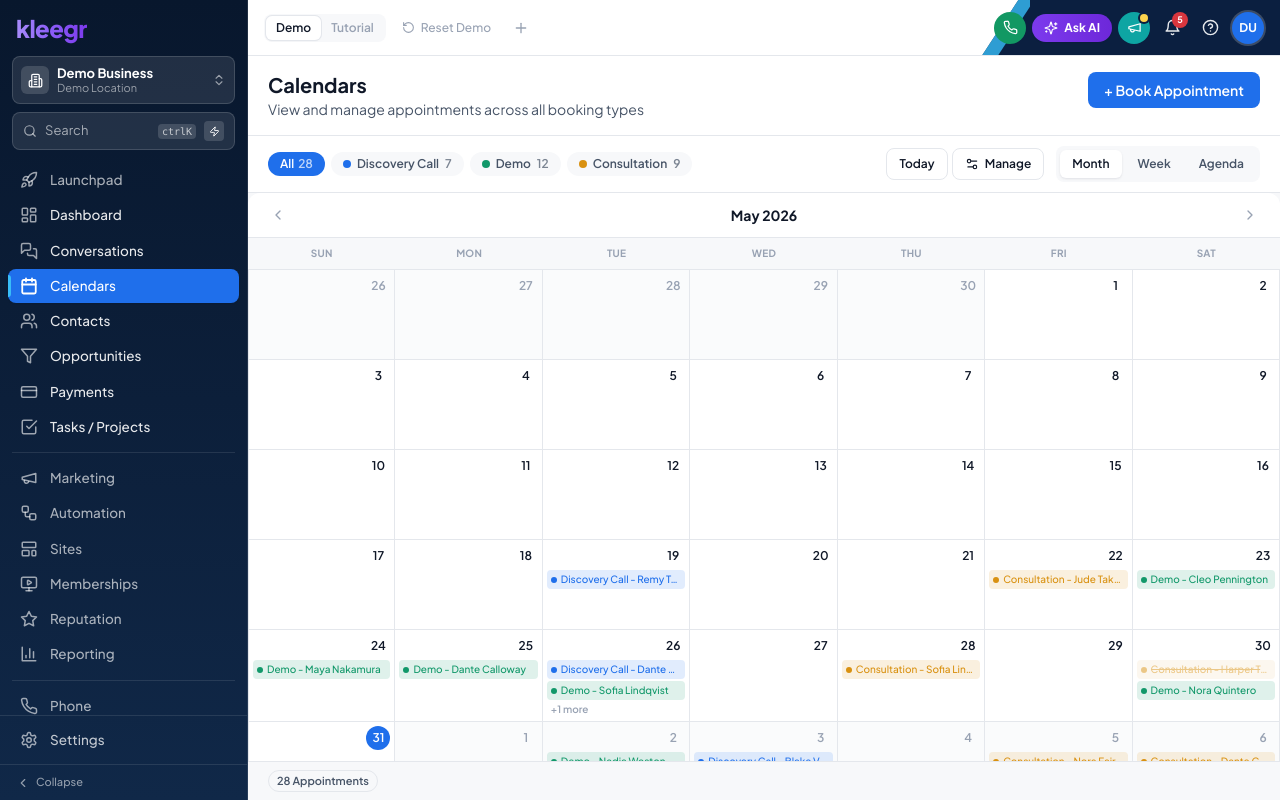
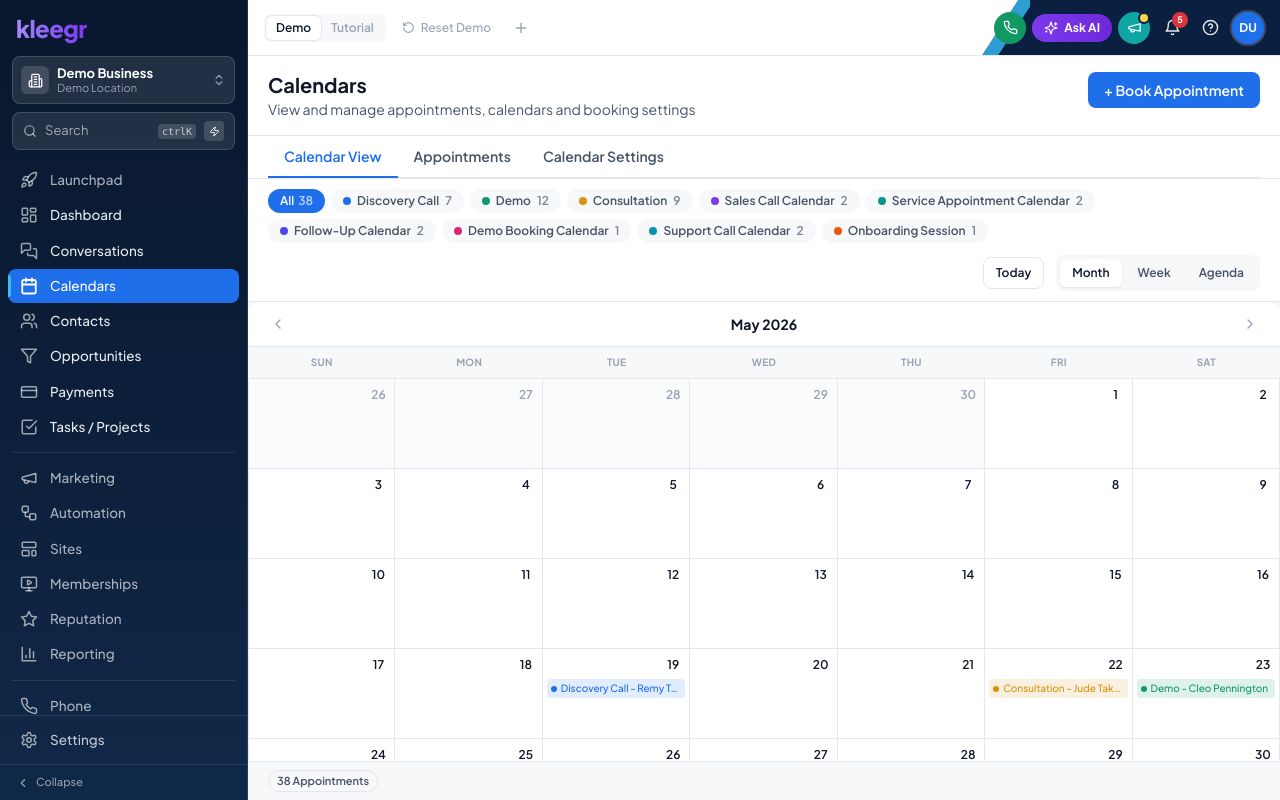
Before and after one commit to kleegr/kleegr-ghl-mock, a React (Vite) app: page /calendars in a window 1280 px wide. Built offline with nearby package versions, Linux system fonts and the light colour scheme.

Commit message:
Calendars: GHL-style module sub-navigation, shared catalog, functional appointment actions

```diff
--- a/src/modules/calendars/Calendars.tsx
+++ b/src/modules/calendars/Calendars.tsx
@@ -1,23 +1,21 @@
 /**
- * Calendars — Wave 1 full implementation.
+ * Calendars — GoHighLevel-style Calendars & Appointments module.
  *
- * GoHighLevel-style Calendars & Appointments module. Reads entirely from the
- * Zustand store (fake seed data). No real API calls, no real PII.
+ * Module sub-navigation switches between three areas:
+ *   • Calendar View      — month / week / agenda grid with calendar filters
+ *   • Appointments       — searchable, filterable appointment table
+ *   • Calendar Settings  — calendars list, preferences, availability, connections
  *
- * Features:
- *  - Calendar type selector (All / Discovery Call / Demo / Consultation)
- *  - Month / Week / Agenda view toggle
- *  - Date navigation (prev/next month or week, Today button)
- *  - Appointment chips in month grid with +X overflow
- *  - Day columns with appointment cards in week view
- *  - Date-grouped agenda list
- *  - Appointment detail modal (read-mostly with cosmetic actions)
- *  - Book Appointment modal wired to bookAppointment() store action
- *  - All data-tour attributes for Tutorial Mode
+ * The calendar catalog (10 calendars) and an appointment status/override layer
+ * are lifted here so every tab shares the same data. Booking still flows through
+ * the store's bookAppointment() action; everything else is session-only local
+ * state. No real API calls, no real PII.
+ *
+ * Tutorial Mode anchors (data-tour): calendars.page, calendars.bookButton are
+ * rendered here; calendars.bookModal / calendars.bookSubmit live in BookModal.
  */
-
-import { useState, useCallback } from 'react';
-import { CalendarDays, Settings2, X, Plus } from 'lucide-react';
+import { useState, useCallback, useMemo } from 'react';
+import { CalendarDays } from 'lucide-react';
 import { useStore } from '@/store/useStore';
 import {
   PageHeader,
@@ -28,15 +26,20 @@ import {
   Tabs,
 } from '@/components/ui/primitives';
 import { cx } from '@/utils';
-import type { Appointment } from '@/types';
+import type { Appointment, Calendar } from '@/types';
 import { MonthView }          from './components/MonthView';
 import { WeekView }           from './components/WeekView';
 import { AgendaView }         from './components/AgendaView';
 import { AppointmentDetail }  from './components/AppointmentDetail';
+import { AppointmentList }    from './components/AppointmentList';
 import { BookModal }          from './components/BookModal';
+import { CalendarSettings }   from './settings/CalendarSettings';
+import { useCalendarCatalog } from './useCalendarCatalog';
+import { buildExtraAppointments } from './data';
 import { toDateInputValue }   from './utils';
 
 type CalView = 'month' | 'week' | 'agenda';
+type ModuleTab = 'calendar' | 'appointments' | 'settings';
 
 const VIEW_TABS = [
   { id: 'month',  label: 'Month'  },
@@ -44,58 +47,107 @@ const VIEW_TABS = [
   { id: 'agenda', label: 'Agenda' },
 ];
 
+const MODULE_TABS = [
+  { id: 'calendar',     label: 'Calendar View' },
+  { id: 'appointments', label: 'Appointments' },
+  { id: 'settings',     label: 'Calendar Settings' },
+];
+
 export function Calendars() {
-  // ── Store ────────────────────────────────────────────────────────────────
-  const appointments   = useStore((s) => s.appointments);
-  const calendars      = useStore((s) => s.calendars);
-  const contacts       = useStore((s) => s.contacts);
+  // ── Store ────
+  const appointments    = useStore((s) => s.appointments);
+  const contacts        = useStore((s) => s.contacts);
+  const users           = useStore((s) => s.users);
   const bookAppointment = useStore((s) => s.bookAppointment);
+  const pushToast       = useStore((s) => s.pushToast);
 
-  // ── Local UI state ────────────────────────────────────────────────────────
+  // ── Shared calendar catalog (used by every tab) ────
+  const { catalog, upsert, toggleStatus } = useCalendarCatalog();
+  const catalogCalendars: Calendar[] = useMemo(
+    () => catalog.map((c) => ({ id: c.id, name: c.name, color: c.color })),
+    [catalog],
+  );
+
+  // ── Appointment override layer (status + reschedule), session-only ────
+  const [overrides, setOverrides] = useState<Record<string, Partial<Appointment>>>({});
+
+  const extraAppts = useMemo(() => {
+    return buildExtraAppointments(contacts);
+  }, [contacts]);
+
+  const allAppointments = useMemo(() => {
+    const merged = [...appointments, ...extraAppts];
+    return merged.map((a) => (overrides[a.id] ? { ...a, ...overrides[a.id] } : a));
+  }, [appointments, extraAppts, overrides]);
+
+  const setApptStatus = useCallback((id: string, status: Appointment['status']) => {
+    setOverrides((p) => ({ ...p, [id]: { ...p[id], status } }));
+  }, []);
+
+  const cancelAppt = useCallback((id: string) => {
+    setOverrides((p) => ({ ...p, [id]: { ...p[id], status: 'cancelled' } }));
+    pushToast({ title: 'Appointment cancelled', variant: 'info' });
+  }, [pushToast]);
+
+  const rescheduleAppt = useCallback((id: string, startTime: string, endTime: string) => {
+    setOverrides((p) => ({ ...p, [id]: { ...p[id], startTime, endTime } }));
+    pushToast({ title: 'Appointment rescheduled', variant: 'success' });
+  }, [pushToast]);
+
+  // ── Local UI state ────
+  const [moduleTab, setModuleTab]               = useState<ModuleTab>('calendar');
   const [view, setView]                         = useState<CalView>('month');
   const [anchor, setAnchor]                     = useState(() => new Date());
   const [selectedCalId, setSelectedCalId]       = useState<string | null>(null);
-  const [selectedAppt, setSelectedAppt]         = useState<Appointment | null>(null);
+  const [selectedApptId, setSelectedApptId]     = useState<string | null>(null);
   const [showDetail, setShowDetail]             = useState(false);
   const [showBook, setShowBook]                 = useState(false);
   const [bookDefaultDate, setBookDefaultDate]   = useState<string>('');
-  const [showManage, setShowManage]             = useState(false);
 
-  // ── Derived ───────────────────────────────────────────────────────────────
+  // The selected appointment is resolved live so overrides flow into the modal.
+  const selectedAppt = useMemo(
+    () => allAppointments.find((a) => a.id === selectedApptId) ?? null,
+    [allAppointments, selectedApptId],
+  );
+
+  // ── Derived ────
   const visibleAppts = selectedCalId
-    ? appointments.filter((a) => a.calendarId === selectedCalId)
-    : appointments;
+    ? allAppointments.filter((a) => a.calendarId === selectedCalId)
+    : allAppointments;
 
   const year  = anchor.getFullYear();
   const month = anchor.getMonth();
 
-  // ── Handlers ─────────────────────────────────────────────────────────────
-  const navigateMonth = useCallback(
-    (dir: -1 | 1) => {
+  // Calendars that actually have appointments → filter pills (keeps it tidy)
+  const filterCalendars = useMemo(() => {
+    const withAppts = new Set(allAppointments.map((a) => a.calendarId));
+    return catalog.filter((c) => withAppts.has(c.id));
+  }, [catalog, allAppointments]);
+
+  const calApptCount = (id: string) =>
+    allAppointments.filter((a) => a.calendarId === id).length;
+
+  // ── Handlers ────
+  const navigateMonth = useCallback((dir: -1 | 1) => {
     setAnchor((prev) => {
       const d = new Date(prev);
       d.setMonth(d.getMonth() + dir);
       return d;
     });
-    },
-    [],
-  );
+  }, []);
 
-  const navigateWeek = useCallback(
-    (dir: -1 | 1) => {
+  const navigateWeek = useCallback((dir: -1 | 1) => {
     setAnchor((prev) => {
       const d = new Date(prev);
       d.setDate(d.getDate() + dir * 7);
       return d;
     });
-    },
-    [],
-  );
+  }, []);
 
   const goToday = () => setAnchor(new Date());
 
   const openDetail = (appt: Appointment) => {
-    setSelectedAppt(appt);
+    setSelectedApptId(appt.id);
     setShowDetail(true);
   };
 
@@ -111,31 +163,38 @@ export function Calendars() {
     [bookAppointment],
   );
 
-  // Appointment count per calendar (for the selector)
-  const calApptCount = (id: string) =>
-    appointments.filter((a) => a.calendarId === id).length;
-
   return (
     <div className="flex h-full flex-col" data-tour="calendars.page">
       {/* ── Page header ── */}
       <PageHeader
         title="Calendars"
-        subtitle="View and manage appointments across all booking types"
+        subtitle="View and manage appointments, calendars and booking settings"
         actions={
-          <Button
-            onClick={() => openBook()}
-            data-tour="calendars.bookButton"
-          >
+          moduleTab !== 'settings' ? (
+            <Button onClick={() => openBook()} data-tour="calendars.bookButton">
               + Book Appointment
             </Button>
+          ) : undefined
         }
       />
 
-      {/* ── Toolbar ── */}
+      {/* ── Module sub-navigation ── */}
+      <div className="border-b border-line bg-surface px-5">
+        <Tabs
+          tabs={MODULE_TABS}
+          active={moduleTab}
+          onChange={(id) => setModuleTab(id as ModuleTab)}
+          variant="underline"
+        />
+      </div>
+
+      {/* ── Calendar View tab ── */}
+      {moduleTab === 'calendar' && (
+        <div className="flex min-h-0 flex-1 flex-col">
+          {/* Toolbar */}
           <div className="flex flex-wrap items-center gap-3 border-b border-line bg-surface px-5 py-2.5">
-        {/* Calendar selector */}
             <div
-          className="flex items-center gap-1.5"
+              className="flex flex-wrap items-center gap-1.5"
               data-tour="calendars.selector"
               aria-label="Calendar filter"
             >
@@ -149,59 +208,29 @@ export function Calendars() {
                 onClick={() => setSelectedCalId(null)}
               >
                 All
-            <span className="ml-1 opacity-70">{appointments.length}</span>
+                <span className="ml-1 opacity-70">{allAppointments.length}</span>
               </button>
-          {calendars.map((cal) => (
+              {filterCalendars.map((cal) => (
                 <button
                   key={cal.id}
                   className={cx(
                     'flex items-center gap-1.5 rounded-full px-3 py-1 text-xs font-semibold transition-colors',
-                selectedCalId === cal.id
-                  ? 'text-white'
-                  : 'bg-surface-sunken text-ink-muted hover:text-ink',
+                    selectedCalId === cal.id ? 'text-white' : 'bg-surface-sunken text-ink-muted hover:text-ink',
                   )}
-              style={
-                selectedCalId === cal.id
-                  ? { background: cal.color }
-                  : undefined
-              }
-              onClick={() =>
-                setSelectedCalId((prev) => (prev === cal.id ? null : cal.id))
-              }
+                  style={selectedCalId === cal.id ? { background: cal.color } : undefined}
+                  onClick={() => setSelectedCalId((prev) => (prev === cal.id ? null : cal.id))}
                 >
-              <span
-                className="h-2 w-2 shrink-0 rounded-full"
-                style={{ background: cal.color }}
-              />
+                  <span className="h-2 w-2 shrink-0 rounded-full" style={{ background: cal.color }} />
                   {cal.name}
                   <span className="opacity-70">{calApptCount(cal.id)}</span>
                 </button>
               ))}
             </div>
 
-        {/* Spacer */}
             <div className="flex-1" />
 
-        {/* Date navigation + Today */}
-        <div className="flex items-center gap-1">
-          <Button
-            variant="secondary"
-            size="sm"
-            onClick={goToday}
-          >
-            Today
-          </Button>
-          <Button
-            variant="secondary"
-            size="sm"
-            onClick={() => setShowManage(true)}
-            data-tour="calendars.manage"
-          >
-            <Settings2 size={14} /> Manage
-          </Button>
-        </div>
+            <Button variant="secondary" size="sm" onClick={goToday}>Today</Button>
 
-        {/* View toggle */}
             <div data-tour="calendars.viewToggle">
               <Tabs
                 tabs={VIEW_TABS}
@@ -212,51 +241,43 @@ export function Calendars() {
             </div>
           </div>
 
-      {/* ── Main calendar area ── */}
+          {/* Grid area */}
           <div className="flex-1 overflow-auto">
             <Card className="min-h-full rounded-none border-0 shadow-none">
-          {visibleAppts.length === 0 && view !== 'agenda' && (
+              {visibleAppts.length === 0 && view !== 'agenda' ? (
                 <EmptyState
                   icon={<CalendarDays size={32} />}
                   title="No appointments"
                   body='No appointments match the current filter. Try selecting "All" or book one.'
-              action={
-                <Button size="sm" onClick={() => openBook()}>
-                  Book Appointment
-                </Button>
-              }
+                  action={<Button size="sm" onClick={() => openBook()}>Book Appointment</Button>}
                   className="py-24"
                 />
-          )}
-
-          {(visibleAppts.length > 0 || view === 'agenda') && (
+              ) : (
                 <>
                   {view === 'month' && (
                     <MonthView
                       year={year}
                       month={month}
                       appointments={visibleAppts}
-                  calendars={calendars}
+                      calendars={catalogCalendars}
                       onSelectAppt={openDetail}
                       onNavigate={navigateMonth}
                       onClickDay={(date) => openBook(date)}
                     />
                   )}
-
                   {view === 'week' && (
                     <WeekView
                       anchor={anchor}
                       appointments={visibleAppts}
-                  calendars={calendars}
+                      calendars={catalogCalendars}
                       onSelectAppt={openDetail}
                       onNavigate={navigateWeek}
                     />
                   )}
-
                   {view === 'agenda' && (
                     <AgendaView
                       appointments={visibleAppts}
-                  calendars={calendars}
+                      calendars={catalogCalendars}
                       contacts={contacts}
                       onSelectAppt={openDetail}
                     />
@@ -266,103 +287,60 @@ export function Calendars() {
             </Card>
           </div>
 
-      {/* ── Appointment count footer ── */}
+          {/* Footer count */}
           <div className="flex items-center gap-2 border-t border-line bg-surface-sunken px-5 py-2">
             <Badge tone="neutral">{visibleAppts.length} appointments</Badge>
             {selectedCalId && (
               <span className="text-xs text-ink-muted">
-            Filtered by: {calendars.find((c) => c.id === selectedCalId)?.name}
+                Filtered by: {catalog.find((c) => c.id === selectedCalId)?.name}
               </span>
             )}
           </div>
+        </div>
+      )}
 
-      {/* ── Appointment detail modal ── */}
+      {/* ── Appointments tab ── */}
+      {moduleTab === 'appointments' && (
+        <div className="flex-1 overflow-auto">
+          <AppointmentList
+            appointments={allAppointments}
+            catalog={catalog}
+            contacts={contacts}
+            users={users}
+            onOpen={openDetail}
+            onStatusChange={setApptStatus}
+            onCancel={cancelAppt}
+            onBook={() => openBook()}
+          />
+        </div>
+      )}
+
+      {/* ── Calendar Settings tab ── */}
+      {moduleTab === 'settings' && (
+        <div className="flex-1 overflow-auto">
+          <CalendarSettings
+            catalog={catalog}
+            onUpsert={upsert}
+            onToggleStatus={toggleStatus}
+          />
+        </div>
+      )}
+
+      {/* ── Appointment detail modal (shared) ── */}
       {selectedAppt && (
         <AppointmentDetail
           open={showDetail}
           onClose={() => {
             setShowDetail(false);
-            setSelectedAppt(null);
+            setSelectedApptId(null);
           }}
           appt={selectedAppt}
-          calendars={calendars}
+          calendars={catalogCalendars}
           contacts={contacts}
+          onStatusChange={setApptStatus}
+          onCancel={cancelAppt}
+          onReschedule={rescheduleAppt}
         />
-      )}
-
-      {/* ── Manage calendars drawer (cosmetic) ── */}
-      {showManage && (
-        <div className="fixed inset-0 z-50" data-tour="calendars.manageDrawer">
-          <div
-            className="absolute inset-0 bg-ink/40"
-            onClick={() => setShowManage(false)}
-            aria-hidden="true"
-          />
-          <div className="absolute right-0 top-0 flex h-full w-full max-w-sm flex-col bg-surface shadow-pop animate-in">
-            <div className="flex items-center justify-between border-b border-line px-5 py-3.5">
-              <h2 className="text-base font-bold text-ink">Manage Calendars</h2>
-              <button
-                onClick={() => setShowManage(false)}
-                className="rounded-lg p-1.5 text-ink-subtle hover:bg-surface-sunken hover:text-ink"
-                aria-label="Close"
-              >
-                <X size={18} />
-              </button>
-            </div>
-
-            <div className="flex-1 overflow-y-auto px-5 py-4">
-              <div className="mb-3 flex items-center justify-between">
-                <p className="text-xs font-semibold uppercase tracking-wide text-ink-subtle">
-                  Calendar Types
-                </p>
-                <button
-                  onClick={() =>
-                    useStore.getState().pushToast({
-                      title: 'New calendar (demo)',
-                      description: 'Creating calendars is not available in demo mode.',
-                      variant: 'info',
-                    })
-                  }
-                  className="flex items-center gap-1 rounded-lg border border-line px-2 py-1 text-xs font-semibold text-ink hover:bg-surface-sunken"
-                >
-                  <Plus size={12} /> New
-                </button>
-              </div>
-
-              <div className="space-y-2">
-                {calendars.map((cal) => (
-                  <div
-                    key={cal.id}
-                    className="flex items-center gap-3 rounded-xl border border-line px-3 py-2.5"
-                  >
-                    <span
-                      className="h-3 w-3 shrink-0 rounded-full"
-                      style={{ background: cal.color }}
-                      aria-hidden="true"
-                    />
-                    <div className="min-w-0 flex-1">
-                      <p className="truncate text-sm font-semibold text-ink">{cal.name}</p>
-                      <p className="text-xs text-ink-muted">
-                        {calApptCount(cal.id)} appointment{calApptCount(cal.id) !== 1 ? 's' : ''}
-                      </p>
-                    </div>
-                    {/* Cosmetic enabled toggle */}
-                    <span
-                      className="relative inline-flex h-5 w-9 shrink-0 items-center rounded-full bg-brand"
-                      aria-hidden="true"
-                    >
-                      <span className="ml-auto mr-0.5 h-4 w-4 rounded-full bg-white shadow-sm" />
-                    </span>
-                  </div>
-                ))}
-              </div>
-
-              <p className="mt-4 rounded-lg border border-line bg-surface-sunken px-3 py-2 text-xs text-ink-muted">
-                Calendar visibility and settings are cosmetic in demo mode.
-              </p>
-            </div>
-          </div>
-        </div>
       )}
 
       {/* ── Book appointment modal ── */}
@@ -370,7 +348,7 @@ export function Calendars() {
         open={showBook}
         onClose={() => setShowBook(false)}
         defaultDate={bookDefaultDate}
-        calendars={calendars}
+        calendars={catalogCalendars}
         contacts={contacts}
         onBook={handleBook}
       />
```
Lines whose indentation alone changed are shown as unchanged.
